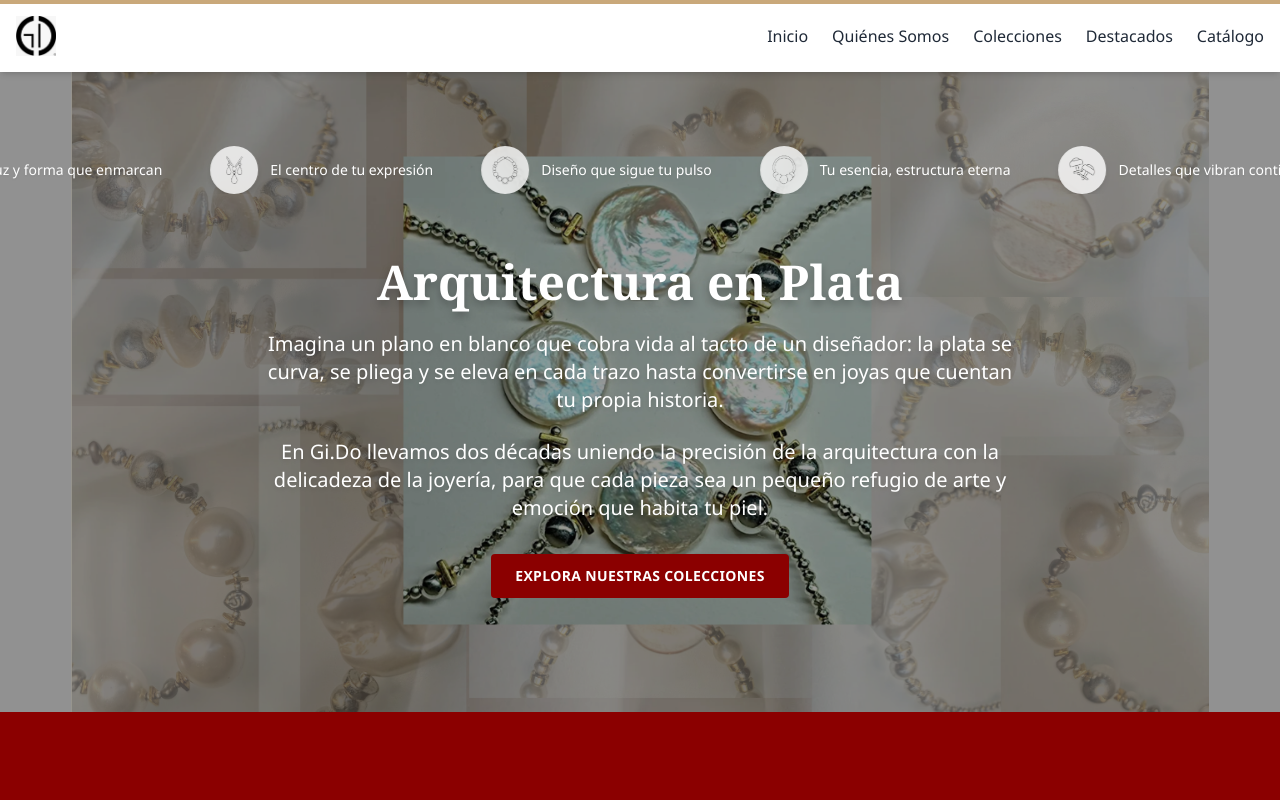
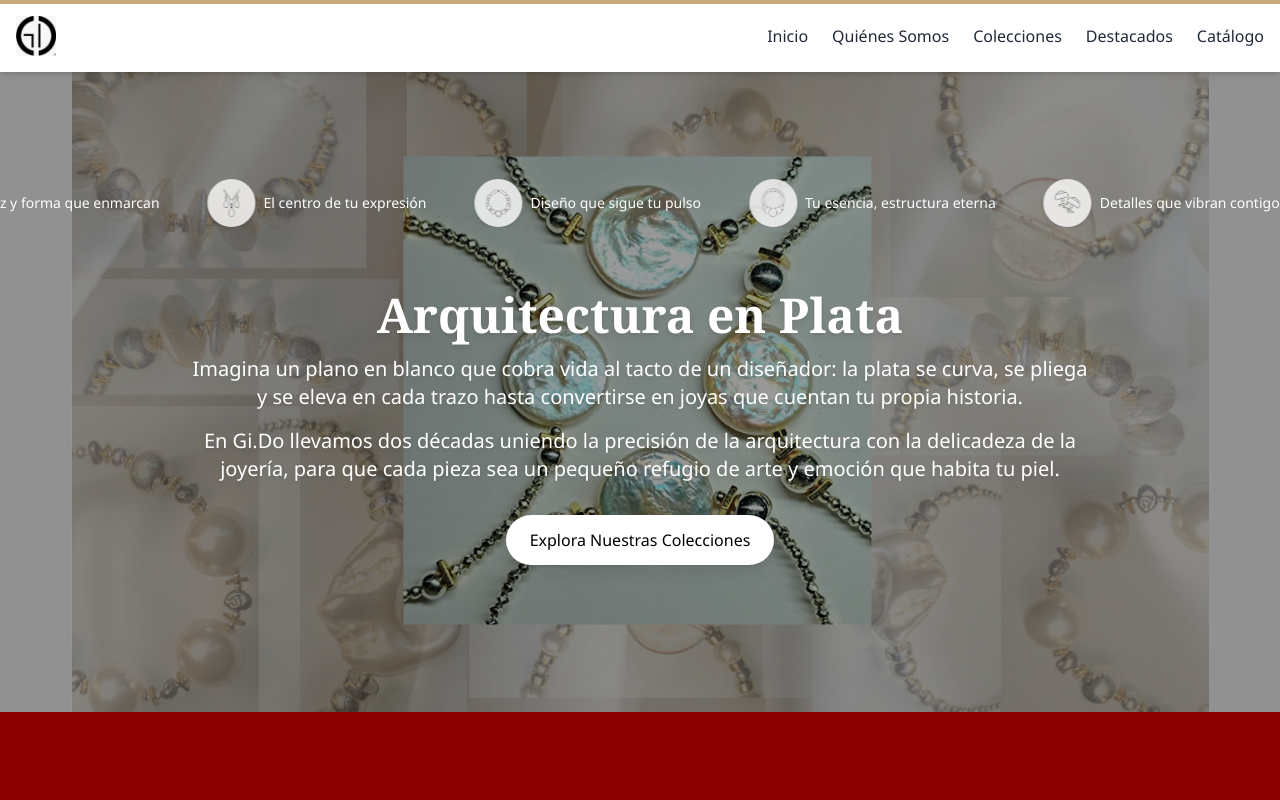
Before and after one commit to aaguilard73/PagwebGiDo-v4, a React (Vite) app: page / in a window 1280 px wide. Shown: the top 800 px of the page. Built offline with nearby package versions, Linux system fonts and the light colour scheme.

Commit message:
Update Hero.tsx

```diff
--- a/src/components/Hero.tsx
+++ b/src/components/Hero.tsx
@@ -44,20 +44,20 @@ const Hero = () => {
 
       {/* Carrusel de íconos con animación */}
       <div className="w-full overflow-hidden relative z-10 pt-6">
-        <div className="animate-slide flex gap-12 items-center w-max px-4">
+        <div className="animate-slide flex gap-x-8 sm:gap-x-10 lg:gap-x-12 items-center w-max px-4">
           {[...iconItems, ...iconItems].map((item, index) => (
             <div
               key={index}
-              className="group flex items-center gap-3 min-w-max whitespace-nowrap"
+              className="group flex items-center gap-2 min-w-max whitespace-nowrap"
             >
               <div className="bg-white/80 backdrop-blur-md rounded-full p-2 shadow-md transition-transform duration-300 ease-in-out group-hover:scale-110">
                 <img
                   src={item.src}
                   alt={item.text}
-                  className="w-8 h-8 object-contain"
+                  className="w-6 h-6 sm:w-7 sm:h-7 md:w-8 md:h-8 object-contain"
                 />
               </div>
-              <span className="text-white text-sm drop-shadow-sm transform transition-all duration-300 ease-in-out group-hover:-translate-y-1 group-hover:opacity-100">
+              <span className="text-white text-xs sm:text-sm drop-shadow-sm transform transition-all duration-300 ease-in-out group-hover:-translate-y-1 group-hover:opacity-100">
                 {item.text}
               </span>
             </div>
@@ -66,23 +66,28 @@ const Hero = () => {
       </div>
 
       {/* Contenido principal */}
-      <div className="container relative z-10 text-center px-4 py-16">
+      <div className="container relative z-10 text-center px-6 py-16">
         <motion.div
           initial={{ opacity: 0, y: 20 }}
           animate={{ opacity: 1, y: 0 }}
           transition={{ delay: 0.3, duration: 0.8 }}
-          className="max-w-3xl mx-auto text-white"
+          className="max-w-4xl mx-auto text-white"
         >
-          <h1 className="text-shadow-lg">Arquitectura en Plata</h1>
-          <p className="text-lg md:text-xl mb-6 text-shadow">
+          <h1 className="text-3xl sm:text-4xl md:text-5xl font-semibold mb-4 drop-shadow-md">
+            Arquitectura en Plata
+          </h1>
+          <p className="text-base sm:text-lg md:text-xl mb-4 text-shadow">
             Imagina un plano en blanco que cobra vida al tacto de un diseñador: la plata se curva,
             se pliega y se eleva en cada trazo hasta convertirse en joyas que cuentan tu propia historia.
           </p>
-          <p className="text-lg md:text-xl mb-8 text-shadow">
+          <p className="text-base sm:text-lg md:text-xl mb-8 text-shadow">
             En Gi.Do llevamos dos décadas uniendo la precisión de la arquitectura con la delicadeza
             de la joyería, para que cada pieza sea un pequeño refugio de arte y emoción que habita tu piel.
           </p>
-          <a href="#colecciones" className="btn btn-primary">
+          <a
+            href="#colecciones"
+            className="inline-block bg-white text-black font-medium px-6 py-3 rounded-full shadow-lg hover:bg-gray-100 transition-colors duration-300"
+          >
             Explora Nuestras Colecciones
           </a>
         </motion.div>
```
